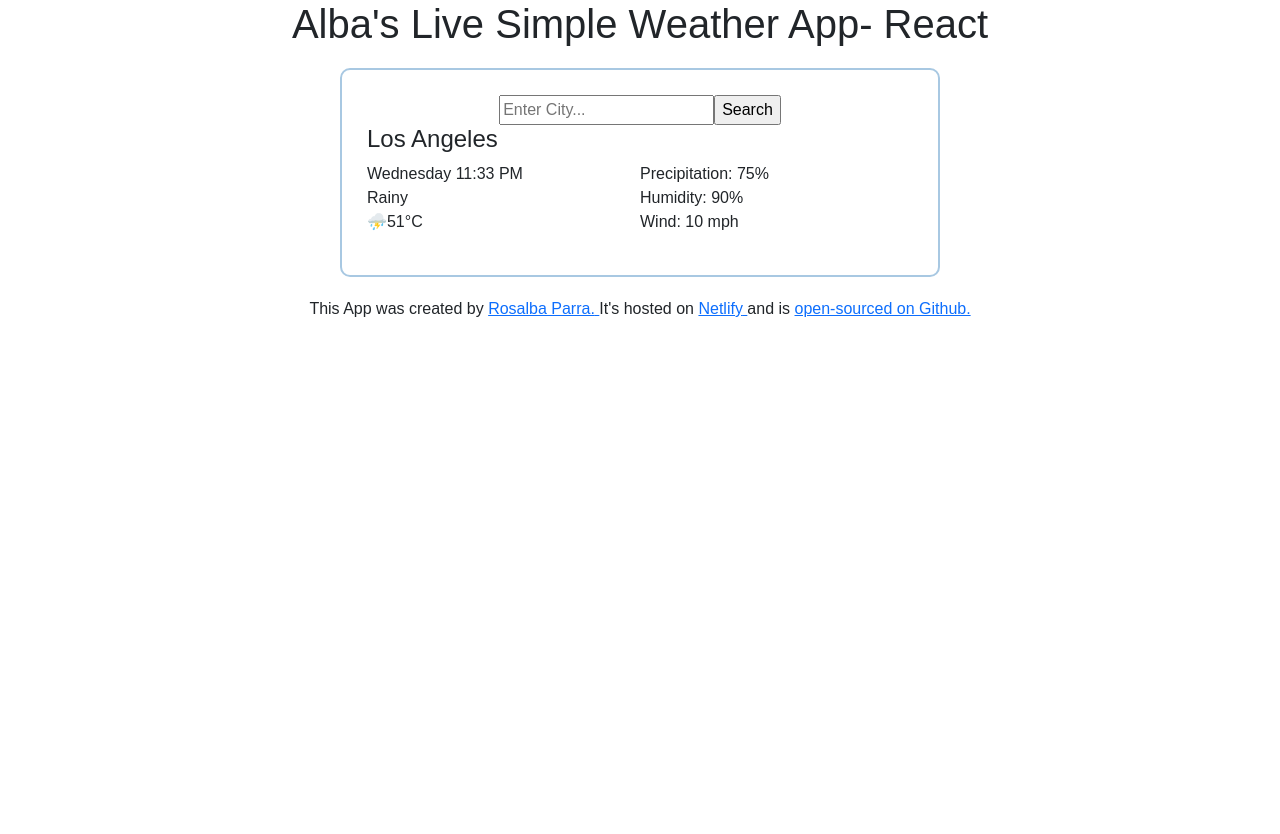
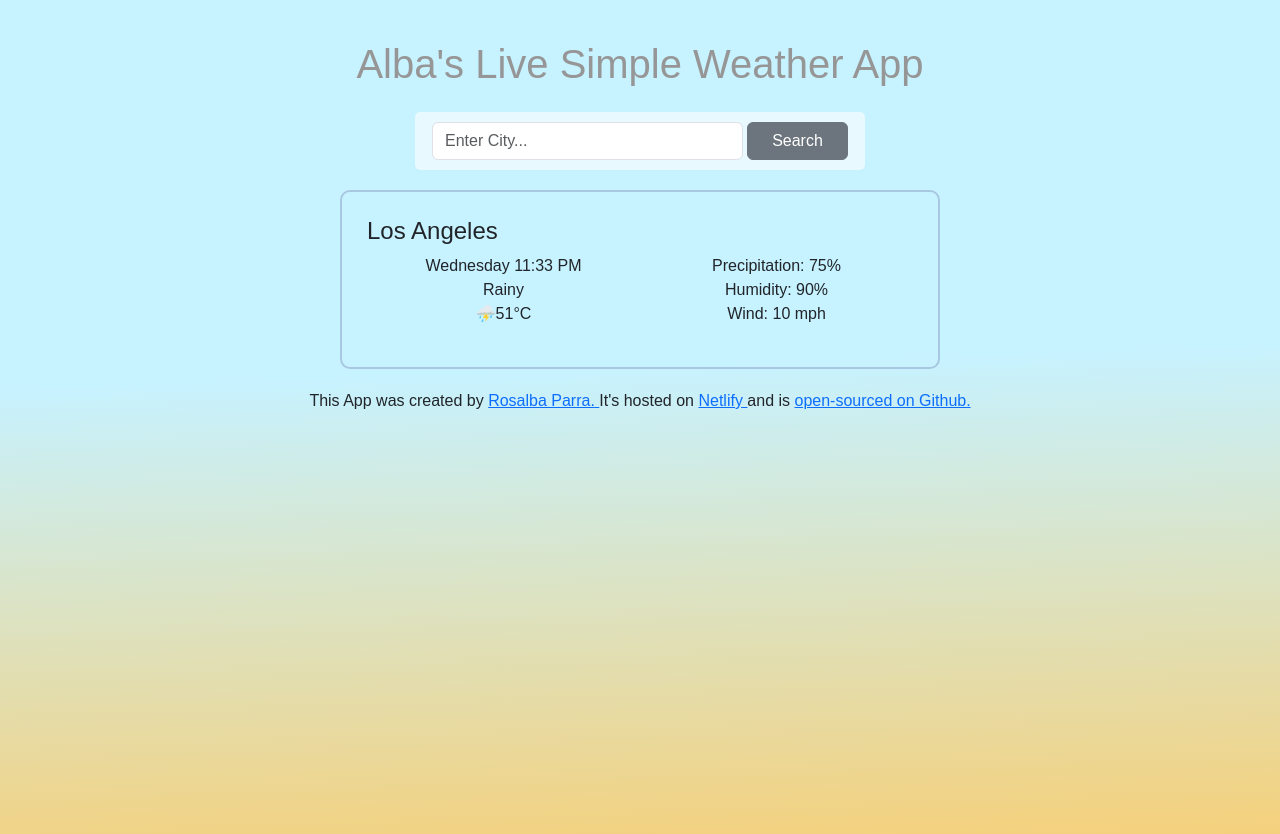
Before and after one commit to RparraTZ/Alba-s-Live-Simple-Weather-App--React, a React (Vite) app: page / in a window 1280 px wide. Shown: the top 834 px of the page. Before the commit the page ends 800 px from the top, so only its background shows below. Built offline with nearby package versions, Linux system fonts and the light colour scheme.

Commit message:
Moved form outside container
and finished styling the form button and textbox css.

```diff
--- a/src/App.css
+++ b/src/App.css
@@ -2,3 +2,20 @@ body {
   font-family: Arial, Helvetica, sans-serif;
   text-align: center;
 }
+h1 {
+  margin-top: 40px;
+  color: rgb(150, 150, 151);
+}
+form {
+  margin: 0;
+  padding: 10px 5px;
+  max-width: 450px;
+  margin: 0 auto;
+  background: rgba(255, 255, 255, 0.6);
+  border-radius: 5px;
+}
+input,
+button {
+  margin: 0;
+  box-sizing: border-box;
+}
--- a/src/App.jsx
+++ b/src/App.jsx
@@ -4,8 +4,26 @@ import Weather from "./Weather";
 
 export default function App() {
   return (
-    <div>
-      <h1>Alba's Live Simple Weather App- React</h1>
+    <div className="App">
+      <h1>Alba's Live Simple Weather App</h1>
+      <form className="mt-4 mb-3">
+        <div className="container">
+          <div className="row g-1">
+            <div className="col-9">
+              <input
+                type="text"
+                className="form-control"
+                placeholder="Enter City..."
+              />
+            </div>
+            <div className="col-3">
+              <button type="submit" className="btn btn-secondary w-100">
+                Search
+              </button>
+            </div>
+          </div>
+        </div>
+      </form>
       <Weather />
       <footer>
         <p>
--- a/src/Weather.css
+++ b/src/Weather.css
@@ -10,5 +10,4 @@
 }
 li {
   list-style-type: none;
-  text-align: start;
 }
--- a/src/Weather.jsx
+++ b/src/Weather.jsx
@@ -4,10 +4,6 @@ import "./Weather.css";
 export default function Weather() {
   return (
     <div className="Weather">
-      <form>
-        <input type="text" placeholder="Enter City..." />
-        <input type="submit" value="Search" />
-      </form>
       <h4 className="city-name">Los Angeles</h4>
       <div className="container weather-display">
         <div className="row d-flex justify-content-evenly">
--- /dev/null
+++ b/src/main.css
@@ -0,0 +1,16 @@
+html,
+body,
+#root {
+  margin: 0;
+  padding: 0;
+  min-height: 100vh;
+  width: 100%;
+}
+body {
+  background: #c7f2ff;
+  background: linear-gradient(
+    178deg,
+    rgba(199, 242, 255, 1) 44%,
+    rgba(245, 208, 122, 1) 100%
+  );
+}
--- a/src/main.jsx
+++ b/src/main.jsx
@@ -2,6 +2,7 @@ import { StrictMode } from "react";
 import { createRoot } from "react-dom/client";
 import "bootstrap/dist/js/bootstrap.min.js";
 import "bootstrap/dist/css/bootstrap.min.css";
+import "./main.css";
 import App from "./App.jsx";
 
 createRoot(document.getElementById("root")).render(
```
